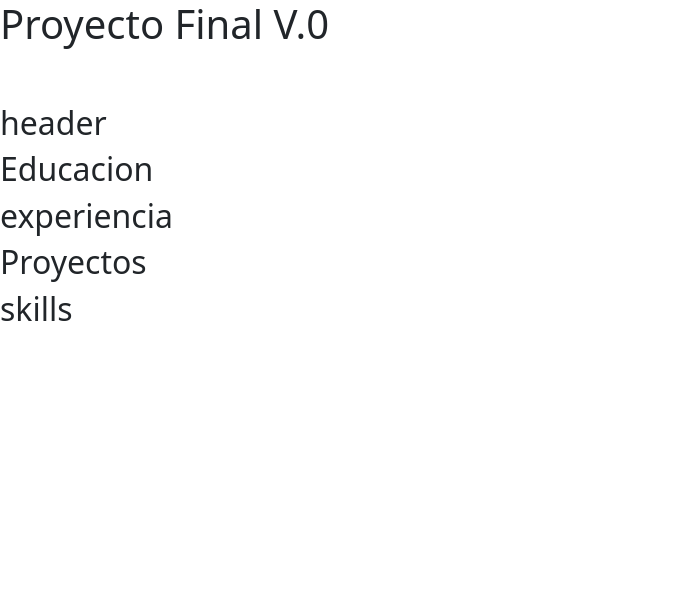
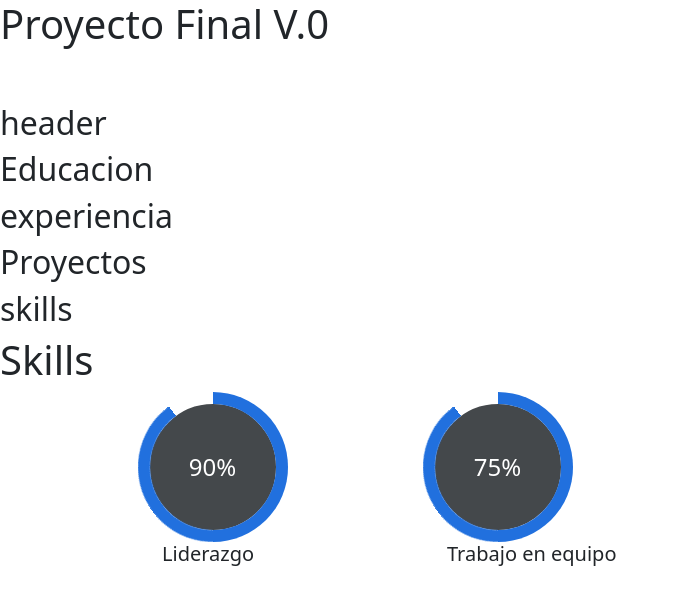
Before and after one commit to crlsh/proyecto-final-7380, an Angular app: page / in a window 1280 px wide. Shown: the top 604 px of the page, without its empty margins (0-678 px from the left). Built offline with nearby package versions, Linux system fonts and the light colour scheme.

Commit message:
Version 0.3 wally skills

```diff
--- a/src/app/skills/skills.component.css
+++ b/src/app/skills/skills.component.css
@@ -0,0 +1,154 @@
+.progress{
+    width: 150px;
+    height: 150px;
+    line-height: 150px;
+    background: none;
+    margin: 0 auto;
+    box-shadow: none;
+    position: relative;
+}
+.progress:after{
+    content: "";
+    width: 100%;
+    height: 100%;
+    border-radius: 50%;
+    border: 12px solid #fff;
+    position: absolute;
+    top: 0;
+    left: 0;
+}
+.progress > span{
+    width: 50%;
+    height: 100%;
+    overflow: hidden;
+    position: absolute;
+    top: 0;
+    z-index: 1;
+}
+.progress .progress-left{
+    left: 0;
+}
+.progress .progress-bar{
+    width: 100%;
+    height: 100%;
+    background: none;
+    border-width: 12px;
+    border-style: solid;
+    position: absolute;
+    top: 0;
+}
+.progress .progress-left .progress-bar{
+    left: 100%;
+    border-top-right-radius: 80px;
+    border-bottom-right-radius: 80px;
+    border-left: 0;
+    -webkit-transform-origin: center left;
+    transform-origin: center left;
+}
+.progress .progress-right{
+    right: 0;
+}
+.progress .progress-right .progress-bar{
+    left: -100%;
+    border-top-left-radius: 80px;
+    border-bottom-left-radius: 80px;
+    border-right: 0;
+    -webkit-transform-origin: center right;
+    transform-origin: center right;
+    animation: loading-1 1.8s linear forwards;
+}
+.progress .progress-value{
+    width: 90%;
+    height: 90%;
+    border-radius: 50%;
+    background: #44484b;
+    font-size: 24px;
+    color: #fff;
+    line-height: 135px;
+    text-align: center;
+    position: absolute;
+    top: 5%;
+    left: 5%;
+}
+.progress.blue .progress-bar{
+    border-color: #2170DE;
+}
+.progress.blue .progress-left .progress-bar{
+    animation: loading-2 1.5s linear forwards 1.8s;
+}
+.progress.yellow .progress-bar{
+    border-color: #fdba04;
+}
+.progress.yellow .progress-left .progress-bar{
+    animation: loading-3 1s linear forwards 1.8s;
+}
+.progress.pink .progress-bar{
+    border-color: #ed687c;
+}
+.progress.pink .progress-left .progress-bar{
+    animation: loading-4 0.4s linear forwards 1.8s;
+}
+.progress.green .progress-bar{
+    border-color: #1abc9c;
+}
+.progress.green .progress-left .progress-bar{
+    animation: loading-5 1.2s linear forwards 1.8s;
+}
+@keyframes loading-1{
+    0%{
+        -webkit-transform: rotate(0deg);
+        transform: rotate(0deg);
+    }
+    100%{
+        -webkit-transform: rotate(180deg);
+        transform: rotate(180deg);
+    }
+}
+@keyframes loading-2{
+    0%{
+        -webkit-transform: rotate(0deg);
+        transform: rotate(0deg);
+    }
+    100%{
+        -webkit-transform: rotate(144deg);
+        transform: rotate(144deg);
+    }
+}
+@keyframes loading-3{
+    0%{
+        -webkit-transform: rotate(0deg);
+        transform: rotate(0deg);
+    }
+    100%{
+        -webkit-transform: rotate(90deg);
+        transform: rotate(90deg);
+    }
+}
+@keyframes loading-4{
+    0%{
+        -webkit-transform: rotate(0deg);
+        transform: rotate(0deg);
+    }
+    100%{
+        -webkit-transform: rotate(36deg);
+        transform: rotate(36deg);
+    }
+}
+@keyframes loading-5{
+    0%{
+        -webkit-transform: rotate(0deg);
+        transform: rotate(0deg);
+    }
+    100%{
+        -webkit-transform: rotate(126deg);
+        transform: rotate(126deg);
+    }
+}
+@media only screen and (max-width: 990px){
+    .progress{ margin-bottom: 20px; }
+}
+
+p{
+    font-size: 20px;
+    margin-left: 80px;
+}
--- a/src/app/skills/skills.component.html
+++ b/src/app/skills/skills.component.html
@@ -1 +1,31 @@
 <h2>skills</h2>
+<h1>Skills</h1>
+<div class="container">
+    <div class="row">
+        <div class="col-md-3 col-sm-6">
+            <div class="progress blue">
+                <span class="progress-left">
+                    <span class="progress-bar"></span>
+                </span>
+                <span class="progress-right">
+                    <span class="progress-bar"></span>
+                </span>
+                <div class="progress-value">90%</div>
+            </div>
+            <p>Liderazgo</p>
+        </div>
+
+        <div class="col-md-3 col-sm-6">
+            <div class="progress blue">
+                <span class="progress-left">
+                    <span class="progress-bar"></span>
+                </span>
+                <span class="progress-right">
+                    <span class="progress-bar"></span>
+                </span>
+                <div class="progress-value">75%</div>
+            </div>
+            <p>Trabajo en equipo</p>
+        </div>
+    </div>
+</div>
```
